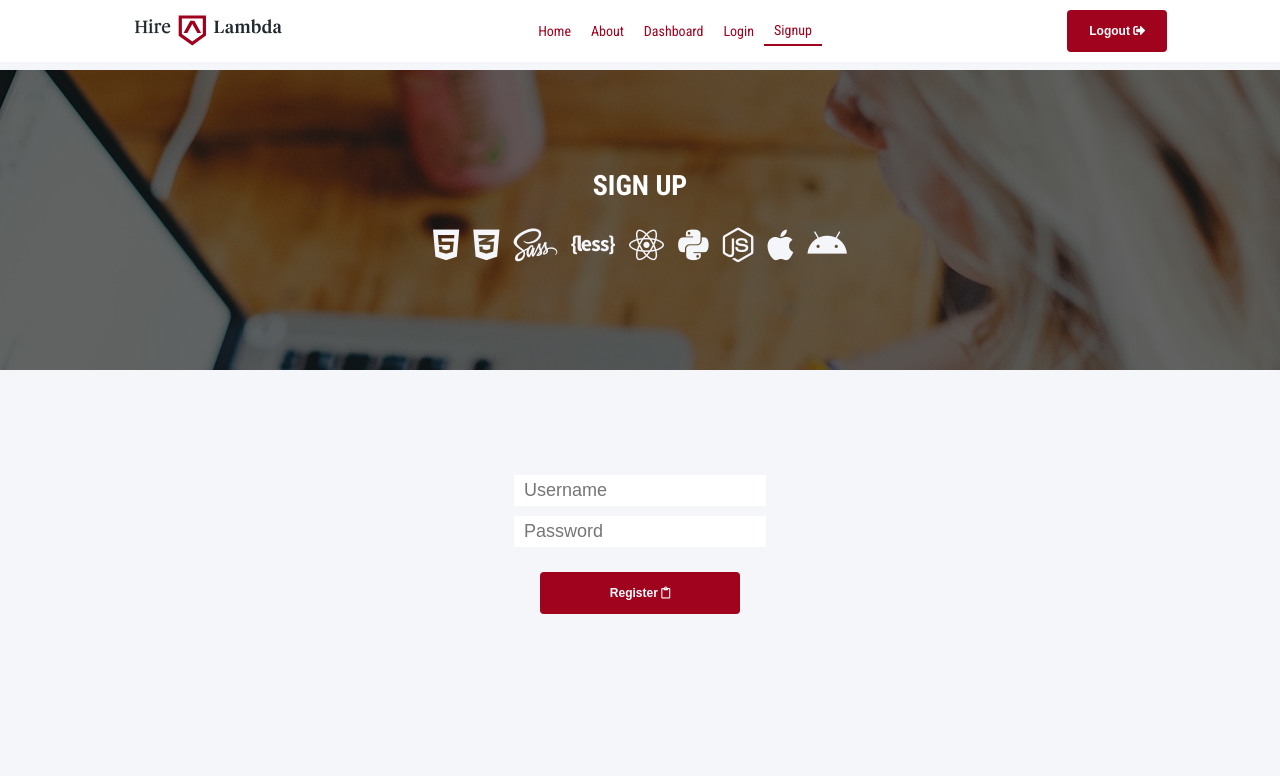
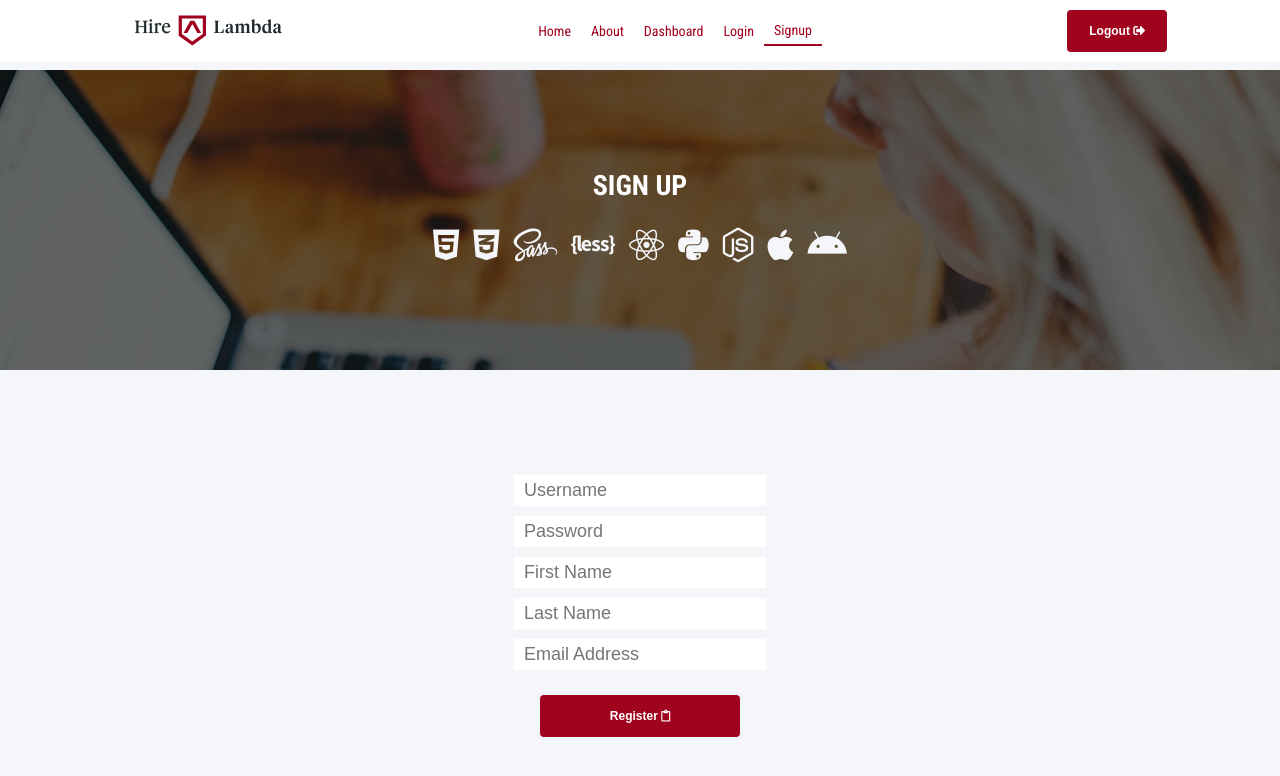
Before and after one commit to hire-lambda-grads/front-end, a React (Create React App) app: page /signup in a window 1280 px wide. Shown: the top 776 px of the page. Built offline with nearby package versions, Linux system fonts and the light colour scheme.

Commit message:
Get registration and login functionality working with Brandon's backend hosted on Heroku.

```diff
--- a/src/components/login/Login.js
+++ b/src/components/login/Login.js
@@ -71,7 +71,7 @@ class Login extends React.Component {
 	handleSubmit = event => {
 		event.preventDefault();
 
-		const endpoint = 'http://localhost:3300/api/login';
+		const endpoint = 'https://halg-backend.herokuapp.com/api/auth/login';
 
 		axios
 			.post(endpoint, this.state)
--- a/src/components/signup/Signup.js
+++ b/src/components/signup/Signup.js
@@ -5,7 +5,11 @@ import { withRouter } from 'react-router-dom';
 class Signup extends React.Component {
 	state = {
 		username: '',
-		password: ''
+		password: '',
+		first_name: '',
+		last_name: '',
+		email: '',
+		role_id: 1
 	};
 
 	render() {
@@ -51,6 +55,39 @@ class Signup extends React.Component {
 							/>
 						</div>
 						<div>
+							<label htmlFor="first_name" />
+							<input
+								name="first_name"
+								id="first_name"
+								value={this.state.first_name}
+								onChange={this.handleInputChange}
+								type="text"
+								placeholder="First Name"
+							/>
+						</div>
+						<div>
+							<label htmlFor="last_name" />
+							<input
+								name="last_name"
+								id="last_name"
+								value={this.state.last_name}
+								onChange={this.handleInputChange}
+								type="text"
+								placeholder="Last Name"
+							/>
+						</div>
+						<div>
+							<label htmlFor="email" />
+							<input
+								name="email"
+								id="email"
+								value={this.state.email}
+								onChange={this.handleInputChange}
+								type="text"
+								placeholder="Email Address"
+							/>
+						</div>
+						<div>
 							<button className="btn-red" type="submit">
 								Register <i className="far fa-clipboard" />
 							</button>
@@ -63,20 +100,21 @@ class Signup extends React.Component {
 
 	handleInputChange = event => {
 		const { name, value } = event.target;
-
+		console.log(value);
 		this.setState({ [name]: value });
 	};
 
 	handleSubmit = event => {
+		console.log('handling submit');
 		event.preventDefault();
 
-		const endpoint = 'http://localhost:3300/api/register';
+		const endpoint = 'https://halg-backend.herokuapp.com/api/auth/register';
 
 		axios
 			.post(endpoint, this.state)
 			.then(res => {
 				localStorage.setItem('token', res.data.token);
-
+				console.log('successfully submitted');
 				this.props.history.push('/dashboard');
 			})
 			.catch(error => console.error(error));
```
Also changed, not shown: 1 other file (tests, documents, lock files or other folders).
